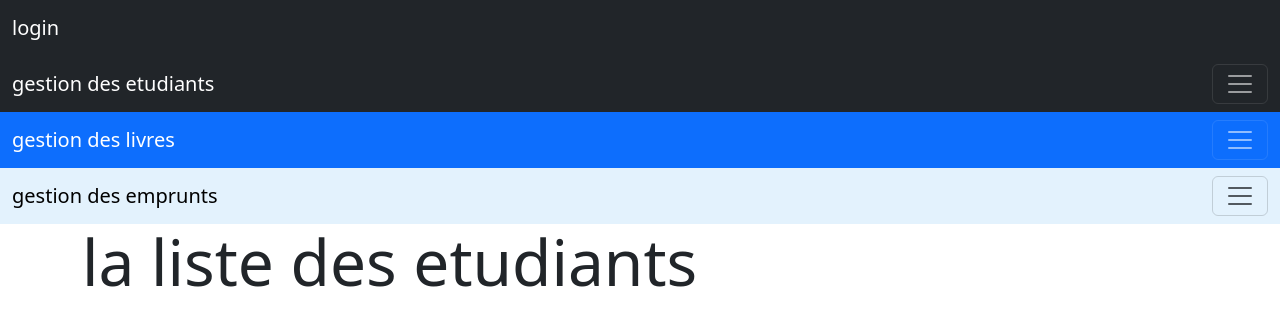
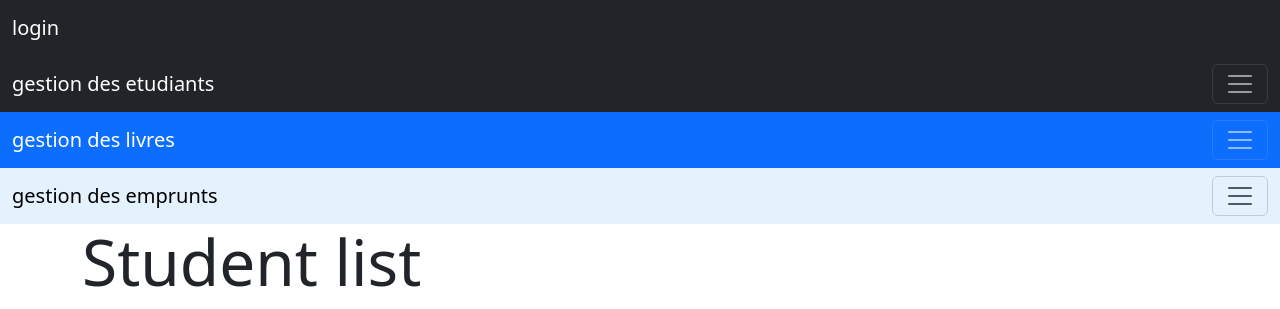
Before and after one commit to zinebni/ista_php-book-store, a PHP site: page /listeEtudiants.php in a window 1280 px wide. Shown: the top 309 px of the page. Run offline with PHP 8.4, Linux system fonts and the light colour scheme; data that the repository does not hold is empty.

Commit message:
Student list

```diff
--- a/listeEtudiants.php
+++ b/listeEtudiants.php
@@ -8,9 +8,12 @@
 </head>
 <body>
 
-    <?php require_once 'nav.php'?>
+    <?php
+    // Include navigation and show page header
+    require_once 'nav.php';
+    ?>
 
-<div class='container'><h1 class="display-3">la liste des etudiants</h1> </div>
+<div class='container'><h1 class="display-3">Student list</h1> </div>
 <div class='container'>
  <table class="table">
 
@@ -27,10 +30,11 @@
 
 <?php
 
+    // Fetch all students from the database and display them in a table
     require_once 'connexion.php';
-    $sql=$pdo->query('SELECT * FROM etudiant');
+    $sql = $pdo->query('SELECT * FROM etudiant');
     $sql->execute();
-    $etudiants=$sql->fetchAll(PDO::FETCH_OBJ);
+    $etudiants = $sql->fetchAll(PDO::FETCH_OBJ);
 
 
 ?>
```
